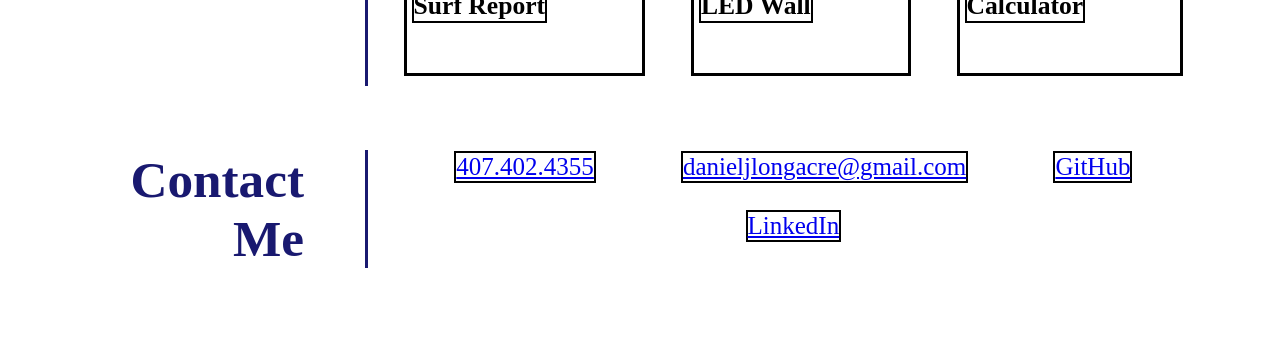
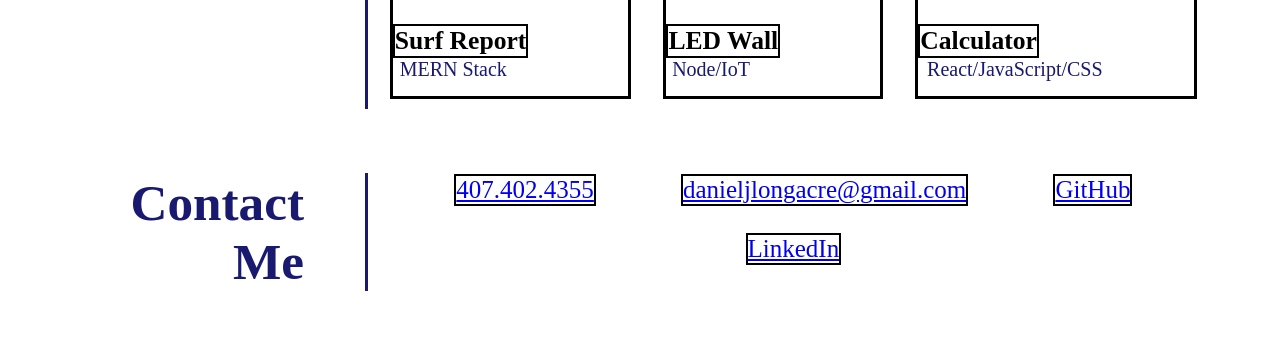
Before and after one commit to DanielLongacre/Personal-Website, a plain HTML site: page index.html in a window 1280 px wide. Shown: the part 558-913 px from the top of the page. Before the commit the page ends 890 px from the top, so only its background shows below. Drawn offline with Linux system fonts and the light colour scheme.

Commit message:
Added p elements to work boxes and styled so they they sit in the lower left of the work boxes

```diff
--- a/assets/css/styles.css
+++ b/assets/css/styles.css
@@ -150,5 +150,13 @@ h4 {
     float: left;
     border: 2px solid black;
     position: relative;
-    right: 45px;
+    right: 50px;
+    top: 35px;
 }
+
+.box p {
+    border: none;
+    position: relative;
+    right: 50px;
+    top: 35px;
+}
--- a/index.html
+++ b/index.html
@@ -44,13 +44,18 @@
                 </div>
                 <div class="content">
                     <div class="box" id="work1">
-                        <h4>Surf Report</h4>
+                        <div>
+                            <h4>Surf Report</h4>
+                            <p>MERN Stack</p>
+                        </div>
                     </div>
                     <div class="box" id="work2">
                         <h4>LED Wall</h4>
+                        <p>Node/IoT</p>
                     </div>
                     <div class="box" id="work3">
                         <h4>Calculator</h4>
+                        <p>React/JavaScript/CSS</p>
                     </div>
                 </div>
             </div>
```
